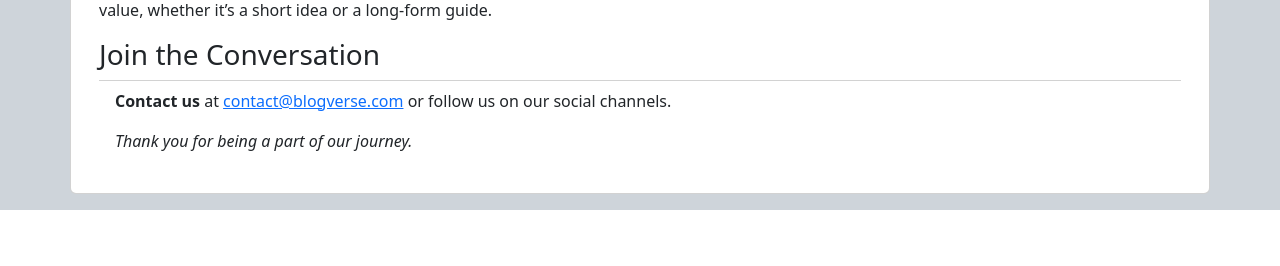
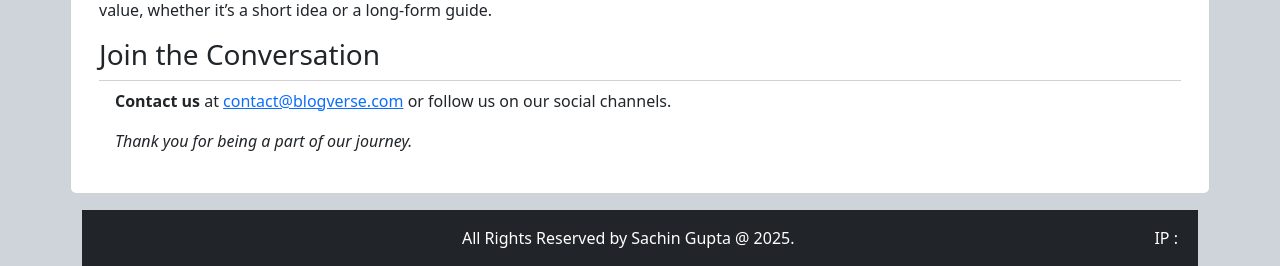
Before and after one commit to sachingupta0019/django-blogverse, a Django app: page /about in a window 1280 px wide. Shown: the part 615-881 px from the top of the page. Before the commit the page ends 825 px from the top, so only its background shows below. Run offline with Django 5.2, Linux system fonts and the light colour scheme; some libraries are stand-ins or nearby versions.

Commit message:
Footer Added.

```diff
--- a/BlogVerse/blogs/templates/blogs/base.html
+++ b/BlogVerse/blogs/templates/blogs/base.html
@@ -29,7 +29,18 @@
 
 
 
+{% comment %}  footer {% endcomment %}
 
+<footer class="bg-dark text-white p-2 ">
+    <div class="container ">
+        <div class="row">
+             <p class="my-2 text-center">
+                All Rights Reserved by Sachin Gupta @ 2025.
+                <span class="float-end">IP : </span>
+            </p>
+        </div>
+    </div>
+</footer>
 
 
     <script src="{% static 'blogs/js/bootstrap.js' %}"></script>
--- a/BlogVerse/blogs/templates/blogs/navbar.html
+++ b/BlogVerse/blogs/templates/blogs/navbar.html
@@ -1,6 +1,6 @@
 {% load static %}
 
-<nav class="navbar navbar-expand-lg bg-primary mb-3">
+<nav class="navbar navbar-expand-lg bg-primary mb-3 sticky-top">
   <div class="container-fluid">
     <a class="navbar-brand" href="/">Navbar</a>
     <button class="navbar-toggler" type="button" data-bs-toggle="collapse" data-bs-target="#navbarSupportedContent" aria-controls="navbarSupportedContent" aria-expanded="false" aria-label="Toggle navigation">
```
Also changed, not shown: requirements.txt (added).
